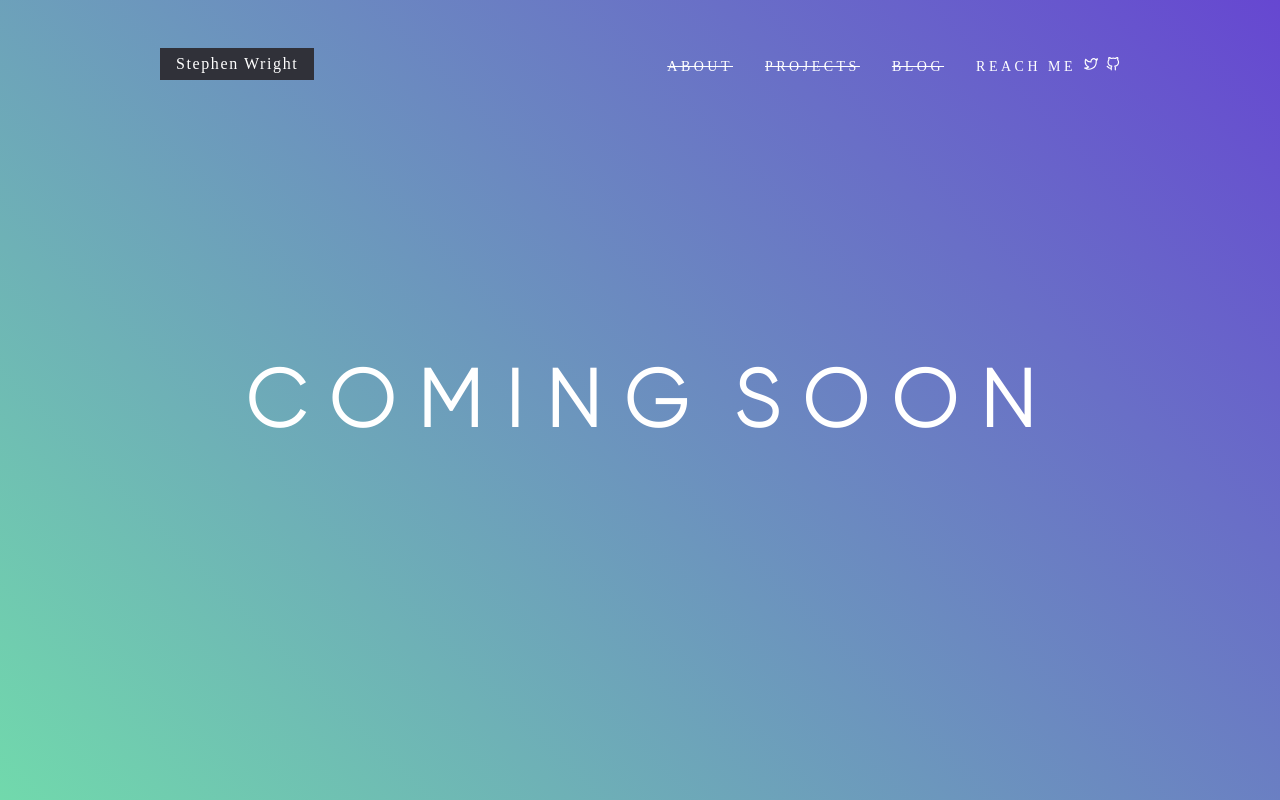
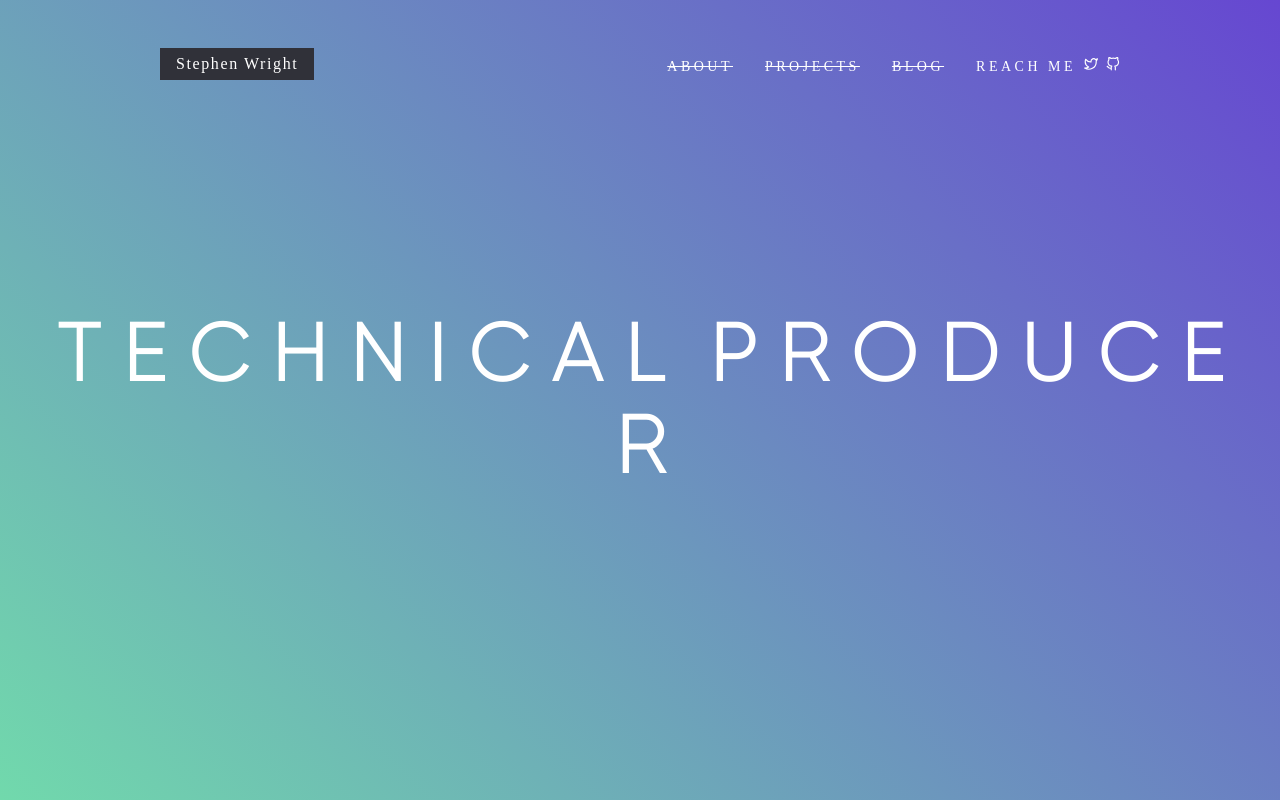
Before and after one commit to scwright1/jupiter, a Gatsby site: page / in a window 1280 px wide. Built offline with nearby package versions, Linux system fonts and the light colour scheme; Gatsby itself is replaced by a stand-in of ours; a web font is replaced by a local one.

Commit message:
updated tagline

```diff
--- a/src/components/panels/headline.js
+++ b/src/components/panels/headline.js
@@ -10,7 +10,7 @@ class Headline extends React.Component {
 
                 <div className="dtc v-mid tc white gilroy-ultralight ph3 ph4-l">
 
-                    <h1 class="f6 f2-m f-subheadline-l fw6 tc ttu">c o m i n g&nbsp;&nbsp;s o o n</h1>
+                    <h1 class="f6 f2-m f-subheadline-l fw6 tc ttu">t e c h n i c a l&nbsp;&nbsp;p r o d u c e r</h1>
 
                 </div>
 
```
